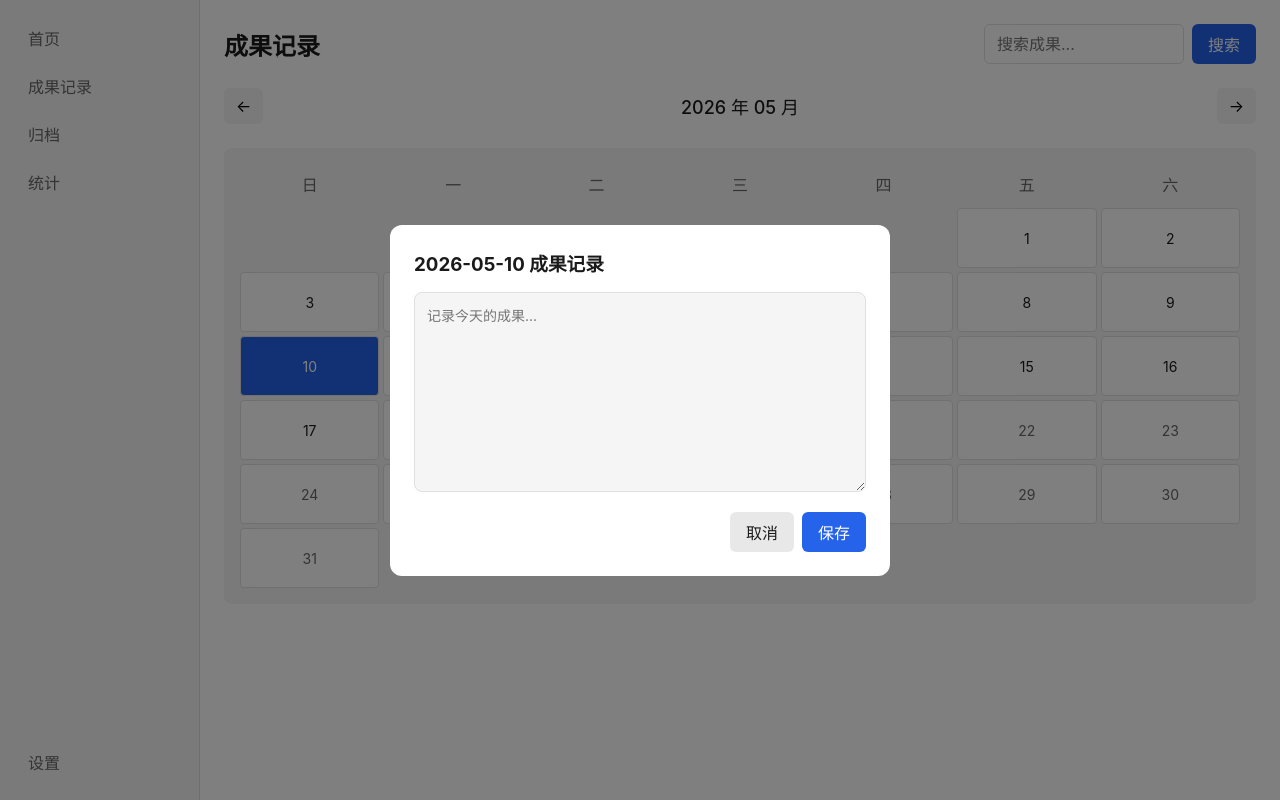
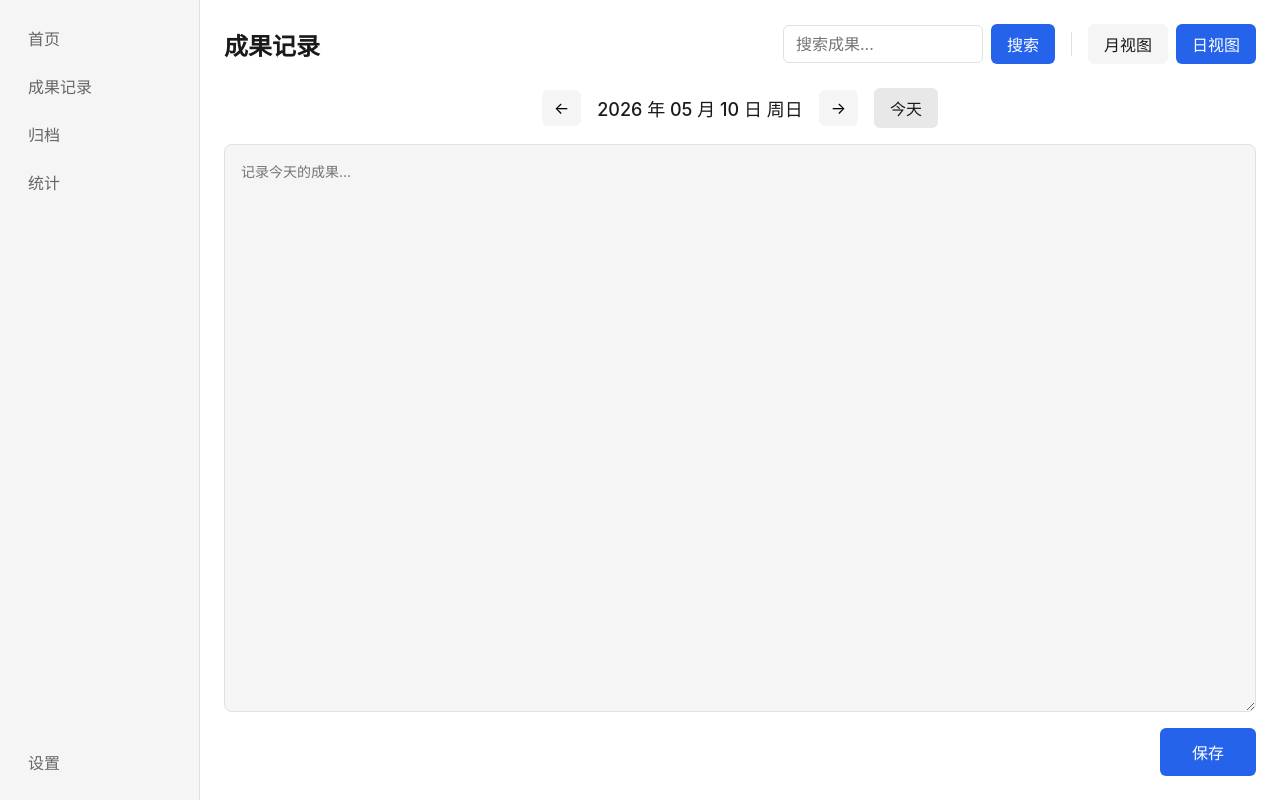
Before and after one commit to nicheng251/Yi, a React (Vite) app: page /results in a window 1280 px wide. Both pictures are taken after a click on the button "10". Built offline with nearby package versions, Linux system fonts and the light colour scheme.

Commit message:
Add day view to results page with date navigation
- Add view mode toggle: month view / day view
- Add day view with prev/next date navigation
- Add 'today' shortcut button
- Remove modal editing, direct edit in day view
- Click date in month view jumps to day view

```diff
--- a/src/pages/Results.tsx
+++ b/src/pages/Results.tsx
@@ -1,6 +1,6 @@
 import { useState, useEffect } from "react";
 import { invoke } from "@tauri-apps/api/core";
-import { format, startOfMonth, endOfMonth, eachDayOfInterval, isToday, addMonths, subMonths, getDaysInMonth } from "date-fns";
+import { format, startOfMonth, endOfMonth, eachDayOfInterval, isToday, addMonths, subMonths, getDaysInMonth, subDays, addDays, isSameDay } from "date-fns";
 import { zhCN } from "date-fns/locale";
 
 interface DailyRecord {
@@ -20,14 +20,23 @@ interface CommandResponse<T> {
 export default function Results() {
   const [currentMonth, setCurrentMonth] = useState(new Date());
   const [records, setRecords] = useState<Map<string, DailyRecord>>(new Map());
-  const [selectedDate, setSelectedDate] = useState<string | null>(null);
+  const [viewMode, setViewMode] = useState<'month' | 'day'>('month');
+  const [currentDate, setCurrentDate] = useState(new Date());
   const [editingContent, setEditingContent] = useState("");
   const [searchQuery, setSearchQuery] = useState("");
   const [searchResults, setSearchResults] = useState<DailyRecord[]>([]);
 
   useEffect(() => {
-    loadMonthRecords();
-  }, [currentMonth]);
+    if (viewMode === 'month') {
+      loadMonthRecords();
+    }
+  }, [currentMonth, viewMode]);
+
+  useEffect(() => {
+    if (viewMode === 'day') {
+      loadDayRecord(currentDate);
+    }
+  }, [viewMode, currentDate]);
 
   async function loadMonthRecords() {
     try {
@@ -52,22 +61,36 @@ export default function Results() {
     }
   }
 
+  async function loadDayRecord(date: Date) {
+    const dateStr = format(date, "yyyy-MM-dd");
+    try {
+      const res = (await invoke("get_daily_record", { date: dateStr })) as CommandResponse<DailyRecord | null>;
+      if (res.success && res.data) {
+        setEditingContent(res.data.content || "");
+      } else {
+        setEditingContent("");
+      }
+    } catch (e) {
+      console.error("Failed to load record:", e);
+    }
+  }
+
   async function handleSaveRecord() {
-    if (!selectedDate) return;
+    const dateStr = format(currentDate, "yyyy-MM-dd");
     try {
       const res = (await invoke("save_daily_record", {
-        date: selectedDate,
+        date: dateStr,
         content: editingContent,
       })) as CommandResponse<DailyRecord>;
       if (res.success && res.data) {
-        const newRecords = new Map(records);
-        newRecords.set(selectedDate, res.data);
-        setRecords(newRecords);
-        setSelectedDate(null);
-        setEditingContent("");
+        if (viewMode === 'month') {
+          const newRecords = new Map(records);
+          newRecords.set(dateStr, res.data);
+          setRecords(newRecords);
+        }
       } else {
         console.error("Save failed:", res.error);
-        alert("保存失败: " + res.error);
+        alert("保存失败: " + (res.error || "未知错误"));
       }
     } catch (e) {
       console.error("Failed to save record:", e);
@@ -94,11 +117,21 @@ export default function Results() {
 
   const firstDayOfWeek = startOfMonth(currentMonth).getDay();
 
+  const handleDateClick = (day: Date) => {
+    setCurrentDate(day);
+    setViewMode('day');
+  };
+
+  const handleGoToToday = () => {
+    setCurrentDate(new Date());
+    setViewMode('day');
+  };
+
   return (
     <div style={{ padding: 24, height: "100%", display: "flex", flexDirection: "column", gap: 24 }}>
       <div style={{ display: "flex", justifyContent: "space-between", alignItems: "center" }}>
         <h1 style={{ fontSize: 24, fontWeight: 600 }}>成果记录</h1>
-        <div style={{ display: "flex", gap: 8 }}>
+        <div style={{ display: "flex", gap: 8, alignItems: "center" }}>
           <input
             type="text"
             value={searchQuery}
@@ -116,6 +149,29 @@ export default function Results() {
           />
           <button onClick={handleSearch} style={{ padding: "8px 16px", backgroundColor: "var(--accent)", color: "white", borderRadius: 6 }}>
             搜索
+          </button>
+          <div style={{ width: 1, height: 24, backgroundColor: "var(--border)", margin: "0 8px" }} />
+          <button
+            onClick={() => setViewMode('month')}
+            style={{
+              padding: "8px 16px",
+              backgroundColor: viewMode === 'month' ? "var(--accent)" : "var(--bg-secondary)",
+              color: viewMode === 'month' ? "white" : "var(--text-primary)",
+              borderRadius: 6,
+            }}
+          >
+            月视图
+          </button>
+          <button
+            onClick={() => setViewMode('day')}
+            style={{
+              padding: "8px 16px",
+              backgroundColor: viewMode === 'day' ? "var(--accent)" : "var(--bg-secondary)",
+              color: viewMode === 'day' ? "white" : "var(--text-primary)",
+              borderRadius: 6,
+            }}
+          >
+            日视图
           </button>
         </div>
       </div>
@@ -139,7 +195,7 @@ export default function Results() {
             ))}
           </div>
         </div>
-      ) : (
+      ) : viewMode === 'month' ? (
         <>
           <div style={{ display: "flex", justifyContent: "space-between", alignItems: "center" }}>
             <button onClick={() => setCurrentMonth(subMonths(currentMonth, 1))} style={{ padding: "8px 12px", backgroundColor: "var(--bg-secondary)", borderRadius: 6 }}>
@@ -175,16 +231,13 @@ export default function Results() {
               const dateStr = format(day, "yyyy-MM-dd");
               const record = records.get(dateStr);
               const hasContent = !!record?.content;
-              const isSelected = selectedDate === dateStr;
+              const isSelected = isSameDay(day, currentDate);
               const isPast = day < new Date() && !isToday(day);
 
               return (
                 <button
                   key={dateStr}
-                  onClick={() => {
-                    setSelectedDate(dateStr);
-                    setEditingContent(record?.content || "");
-                  }}
+                  onClick={() => handleDateClick(day)}
                   style={{
                     padding: 8,
                     minHeight: 60,
@@ -203,62 +256,45 @@ export default function Results() {
             })}
           </div>
         </>
-      )}
+      ) : (
+        <div style={{ flex: 1, display: "flex", flexDirection: "column", gap: 16 }}>
+          <div style={{ display: "flex", justifyContent: "center", alignItems: "center", gap: 16 }}>
+            <button onClick={() => setCurrentDate(d => subDays(d, 1))} style={{ padding: "8px 12px", backgroundColor: "var(--bg-secondary)", borderRadius: 6 }}>
+              ←
+            </button>
+            <span style={{ fontWeight: 500, fontSize: 18, minWidth: 200, textAlign: "center" }}>
+              {format(currentDate, "yyyy 年 MM 月 dd 日 EEE", { locale: zhCN })}
+            </span>
+            <button onClick={() => setCurrentDate(d => addDays(d, 1))} style={{ padding: "8px 12px", backgroundColor: "var(--bg-secondary)", borderRadius: 6 }}>
+              →
+            </button>
+            <button onClick={handleGoToToday} style={{ padding: "8px 16px", backgroundColor: "var(--bg-tertiary)", color: "var(--text-primary)", borderRadius: 6 }}>
+              今天
+            </button>
+          </div>
 
-      {selectedDate && (
-        <div
-          style={{
-            position: "fixed",
-            top: 0,
-            left: 0,
-            right: 0,
-            bottom: 0,
-            backgroundColor: "rgba(0,0,0,0.5)",
-            display: "flex",
-            alignItems: "center",
-            justifyContent: "center",
-            zIndex: 100,
-          }}
-          onClick={() => setSelectedDate(null)}
-        >
-          <div
-            style={{
-              backgroundColor: "var(--bg-primary)",
-              padding: 24,
-              borderRadius: 12,
-              width: 500,
-              maxHeight: "80vh",
-              overflow: "auto",
-            }}
-            onClick={(e) => e.stopPropagation()}
-          >
-            <h3 style={{ marginBottom: 16 }}>{selectedDate} 成果记录</h3>
+          <div style={{ flex: 1, display: "flex", flexDirection: "column", gap: 16 }}>
             <textarea
               value={editingContent}
               onChange={(e) => setEditingContent(e.target.value)}
               placeholder="记录今天的成果..."
               style={{
-                width: "100%",
-                height: 200,
-                padding: 12,
+                flex: 1,
+                minHeight: 300,
+                padding: 16,
                 borderRadius: 8,
                 border: "1px solid var(--border)",
                 backgroundColor: "var(--bg-secondary)",
                 color: "var(--text-primary)",
                 resize: "vertical",
                 fontSize: 14,
+                fontFamily: "inherit",
               }}
             />
-            <div style={{ display: "flex", gap: 8, marginTop: 16, justifyContent: "flex-end" }}>
-              <button
-                onClick={() => setSelectedDate(null)}
-                style={{ padding: "8px 16px", backgroundColor: "var(--bg-tertiary)", color: "var(--text-primary)", borderRadius: 6 }}
-              >
-                取消
-              </button>
+            <div style={{ display: "flex", justifyContent: "flex-end" }}>
               <button
                 onClick={handleSaveRecord}
-                style={{ padding: "8px 16px", backgroundColor: "var(--accent)", color: "white", borderRadius: 6 }}
+                style={{ padding: "12px 32px", backgroundColor: "var(--accent)", color: "white", borderRadius: 6, fontSize: 16 }}
               >
                 保存
               </button>
```
